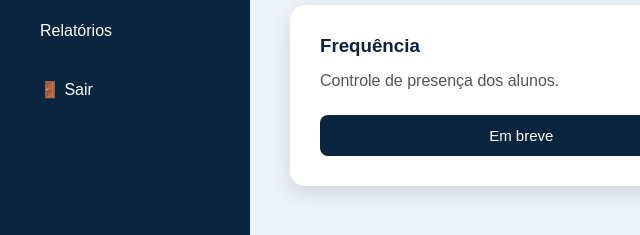
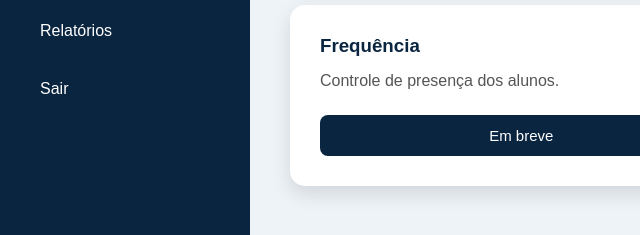
Before and after one commit to Kimbr343/pp2-atualizado2, a website: page atividade-de-frequencia-pp2-main (1)/atividade-de-frequencia-pp2-main/admin.html in a window 1280 px wide. Shown: the part 318-553 px from the top of the page, 0-640 px from the left. Drawn offline with Linux system fonts and the light colour scheme.

Commit message:
Fix HTML formatting in admin.html

```diff
--- a/atividade-de-frequencia-pp2-main (1)/atividade-de-frequencia-pp2-main/admin.html
+++ b/atividade-de-frequencia-pp2-main (1)/atividade-de-frequencia-pp2-main/admin.html
@@ -21,7 +21,7 @@
 
       <a href="#"> Relatórios</a>
 
-      <a href="index.html">🚪 Sair</a>
+      <a href="index.html"> Sair</a>
     </div>
 
     <div class="main">
```
